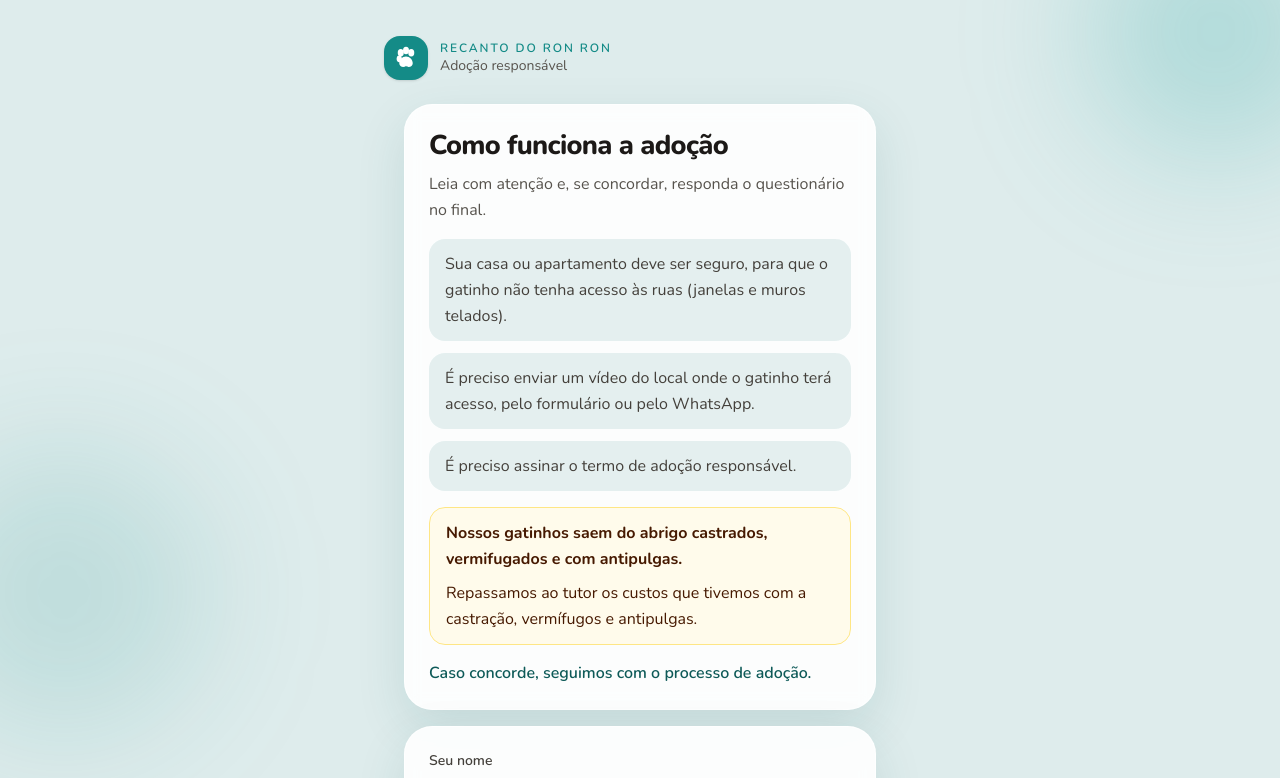
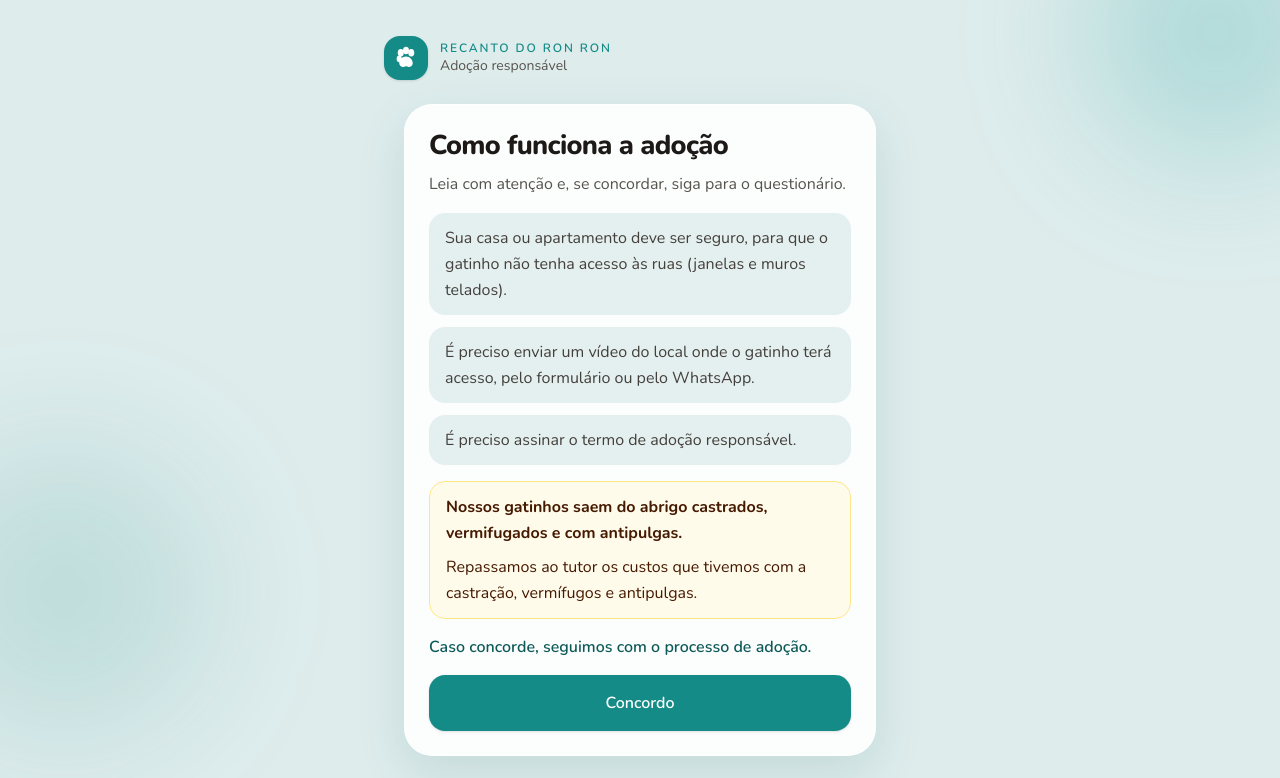
Before and after one commit to cris1218/adoptnow-form, a Next.js app: page / in a window 1280 px wide. Shown: the top 778 px of the page. Built offline with nearby package versions, Linux system fonts and the light colour scheme.

Commit message:
Ajustes formulario

```diff
--- a/src/app/page.tsx
+++ b/src/app/page.tsx
@@ -1,6 +1,5 @@
-import { AdoptionLeadForm } from "@/components/AdoptionLeadForm";
+import { AdoptionFlow } from "@/components/AdoptionFlow";
 import { PawMark } from "@/components/PawMark";
-import { ProcessInfo } from "@/components/ProcessInfo";
 
 export default function Home() {
   return (
@@ -29,13 +28,7 @@ export default function Home() {
       </header>
 
       <main className="relative z-10 mx-auto flex w-full max-w-lg flex-1 flex-col gap-4 px-5 py-6 compact:px-2.5">
-        <section className="rounded-[1.75rem] border border-white/70 bg-white/90 p-6 shadow-[0_18px_50px_rgba(14,90,88,0.12)] backdrop-blur-sm compact:px-3">
-          <ProcessInfo />
-        </section>
-
-        <section className="rounded-[1.75rem] border border-white/70 bg-white/90 p-6 shadow-[0_18px_50px_rgba(14,90,88,0.12)] backdrop-blur-sm compact:px-3">
-          <AdoptionLeadForm />
-        </section>
+        <AdoptionFlow />
       </main>
 
       <footer className="relative z-10 px-5 pb-[max(1.25rem,env(safe-area-inset-bottom))] text-center compact:px-2.5">
--- /dev/null
+++ b/src/components/AdoptionFlow.tsx
@@ -0,0 +1,34 @@
+"use client";
+
+import { useState } from "react";
+
+import { AdoptionLeadForm } from "@/components/AdoptionLeadForm";
+import { ProcessInfo } from "@/components/ProcessInfo";
+
+export function AdoptionFlow() {
+  const [agreed, setAgreed] = useState(false);
+
+  function goToQuestionnaire() {
+    setAgreed(true);
+    window.scrollTo({ top: 0, behavior: "smooth" });
+  }
+
+  return (
+    <section className="rounded-[1.75rem] border border-white/70 bg-white/90 p-6 shadow-[0_18px_50px_rgba(14,90,88,0.12)] backdrop-blur-sm compact:px-3">
+      {agreed ? (
+        <AdoptionLeadForm />
+      ) : (
+        <div className="space-y-4">
+          <ProcessInfo />
+          <button
+            type="button"
+            onClick={goToQuestionnaire}
+            className="flex h-14 w-full items-center justify-center rounded-2xl bg-brand-dark text-lg font-semibold text-white shadow-sm transition active:scale-[0.99] hover:bg-brand-950"
+          >
+            Concordo
+          </button>
+        </div>
+      )}
+    </section>
+  );
+}
--- a/src/components/ProcessInfo.tsx
+++ b/src/components/ProcessInfo.tsx
@@ -6,7 +6,7 @@ export function ProcessInfo() {
           Como funciona a adoção
         </h1>
         <p className="mt-2 text-base leading-relaxed text-stone-600">
-          Leia com atenção e, se concordar, responda o questionário no final.
+          Leia com atenção e, se concordar, siga para o questionário.
         </p>
       </div>
 
```
